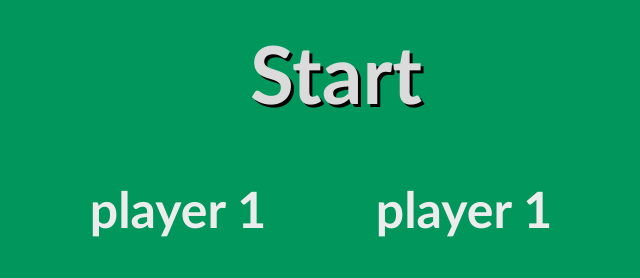
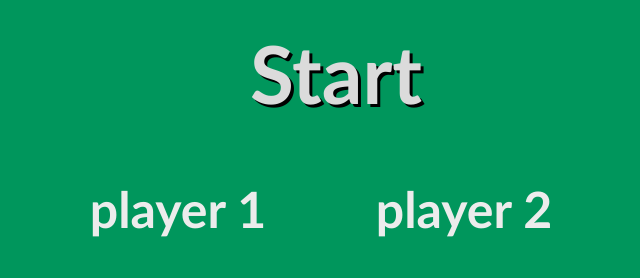
Before and after one commit to ADHIL007/dice-game, a plain HTML site: page index.html in a window 1280 px wide. Shown: the top 278 px of the page, 304-944 px from the left. Drawn offline with Linux system fonts and the light colour scheme.

Commit message:
Update index.html

```diff
--- a/index.html
+++ b/index.html
@@ -15,7 +15,7 @@
    <img src="dice/dice2.png" >
 </div>
 <div class="divPlayer">
-    <h2>player 1</h2>
+    <h2>player 2</h2>
     <img src="dice/dice4.png" >
  </div>
 </div>
```
